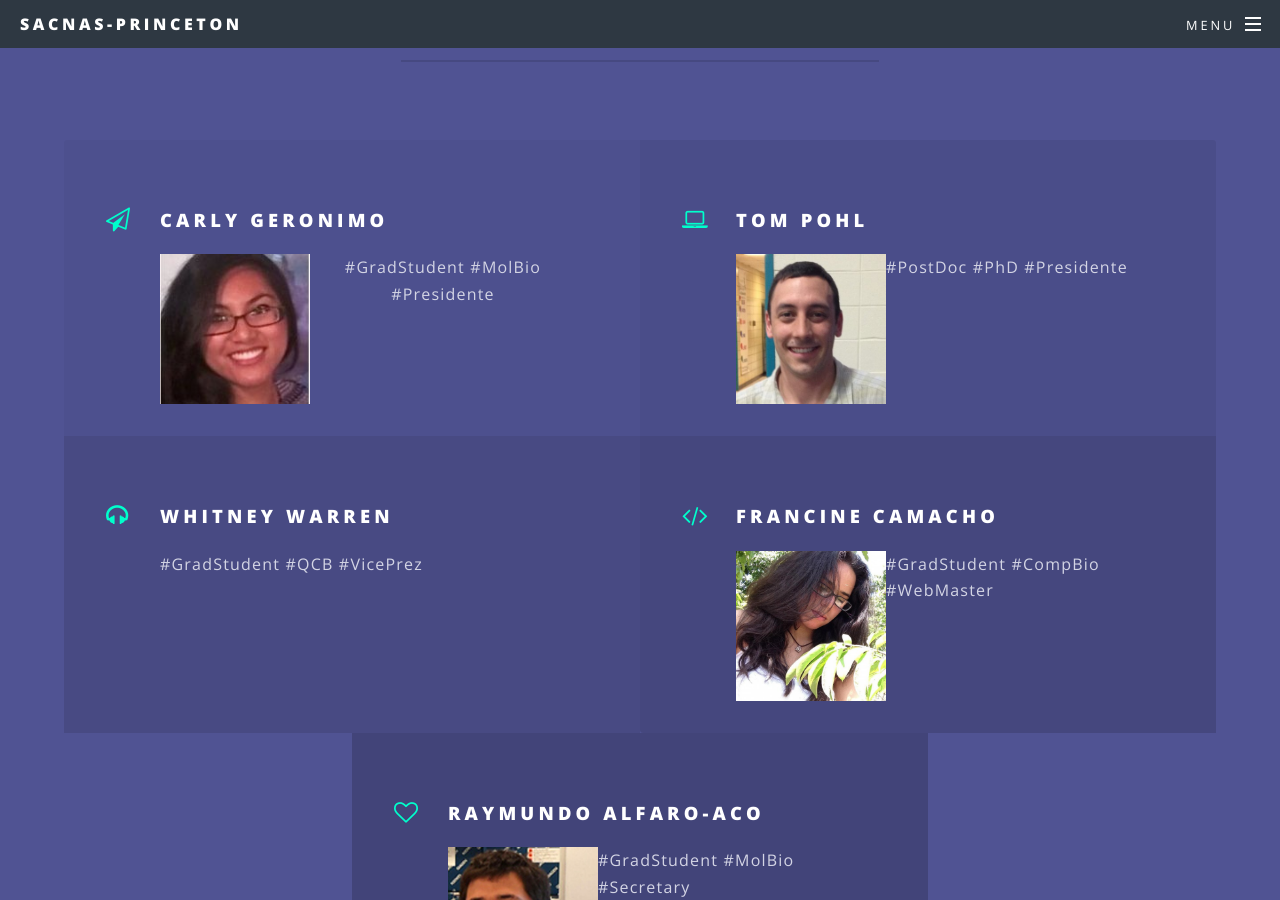
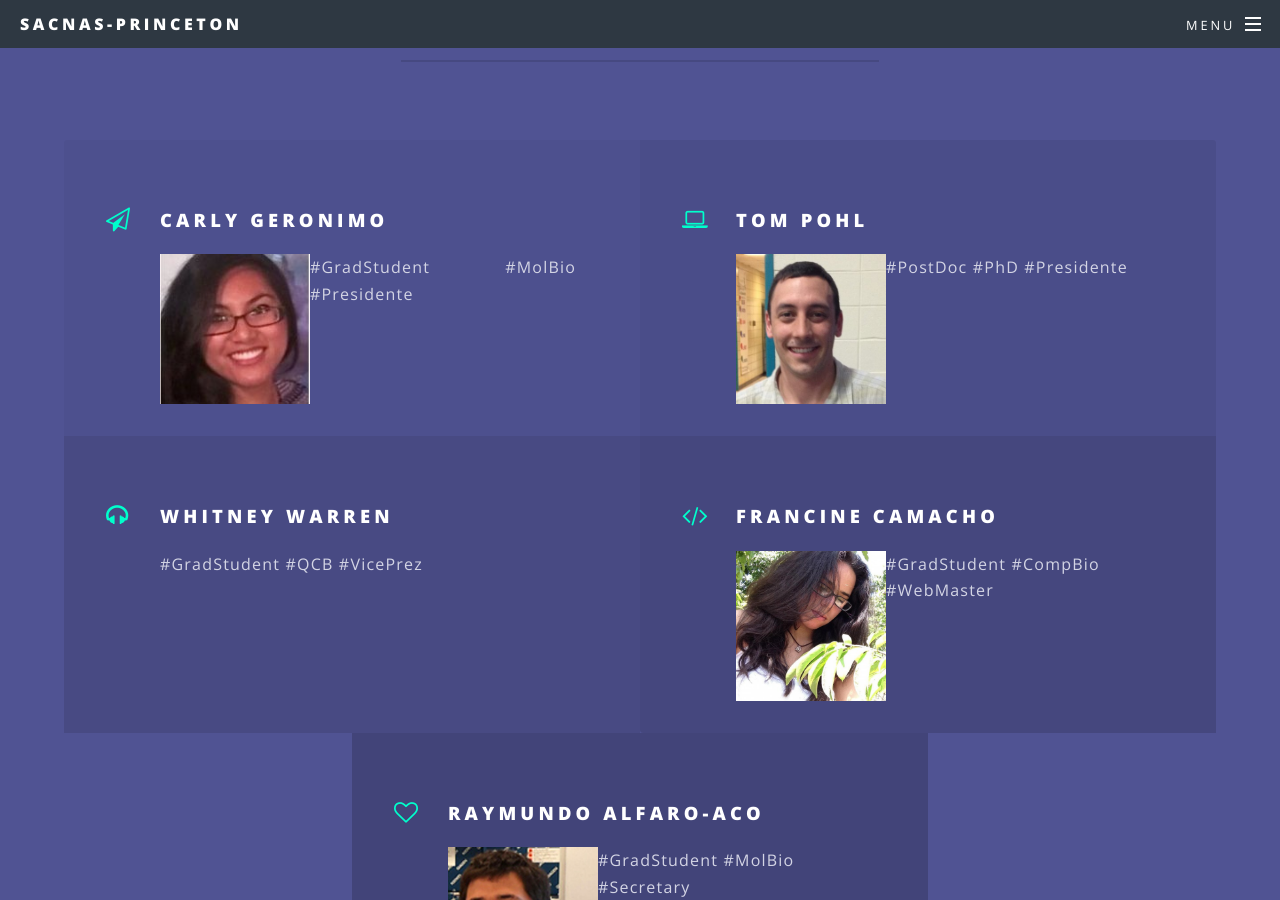
Before and after one commit to SACNAS-Princeton/SACNAS-Princeton.github.io, a Jekyll site: the page built from index.html, in a window 1280 px wide and 900 px high, scrolled down 2702 px. Built offline with Jekyll 4.4.1, drawn with Linux system fonts in a browser that asks for light colours.

```diff
--- a/index.html
+++ b/index.html
@@ -67,7 +67,7 @@
 								<li class="icon fa-paper-plane-o">
 									<h3>Carly Geronimo</h3>
 									<img style="float:left;width:150px;height:150px" src="{{ site.baseurl }}carly.jpg">
-									<p align="center">#GradStudent #MolBio #Presidente</p>
+									<p align="justify">#GradStudent #MolBio #Presidente</p>
 								</li>
 								<li class="icon fa-laptop">
 									<h3>Tom Pohl </h3>
```
